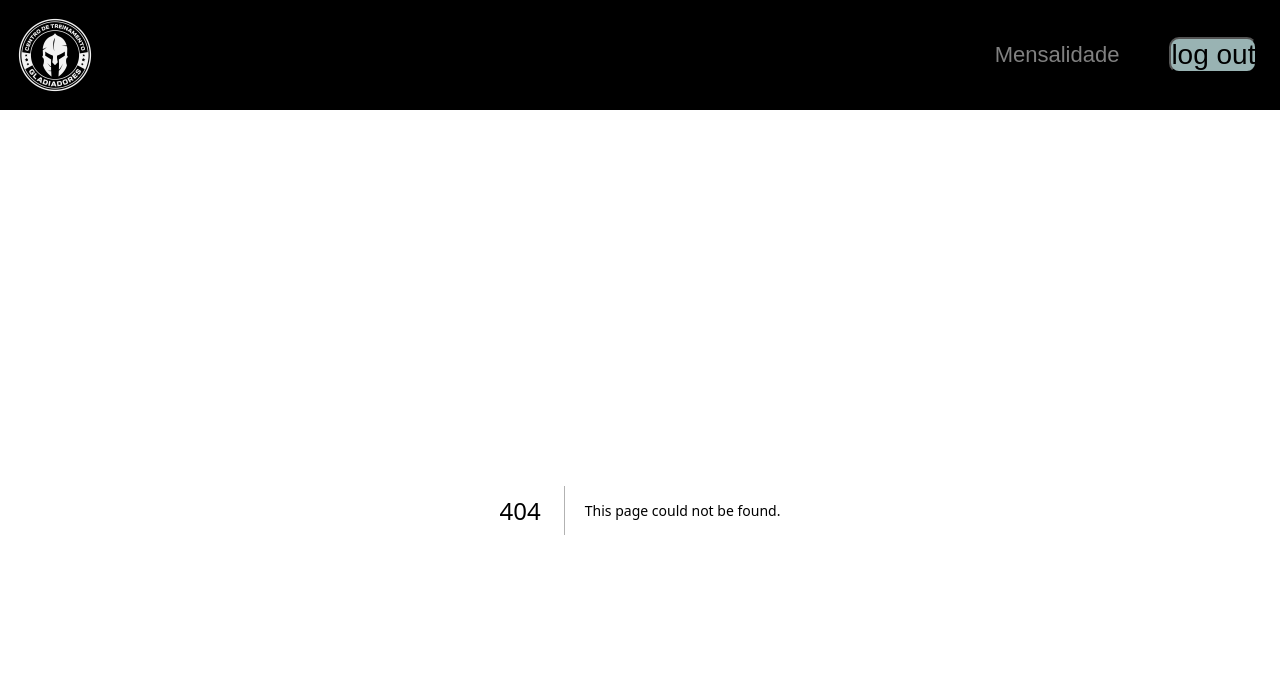
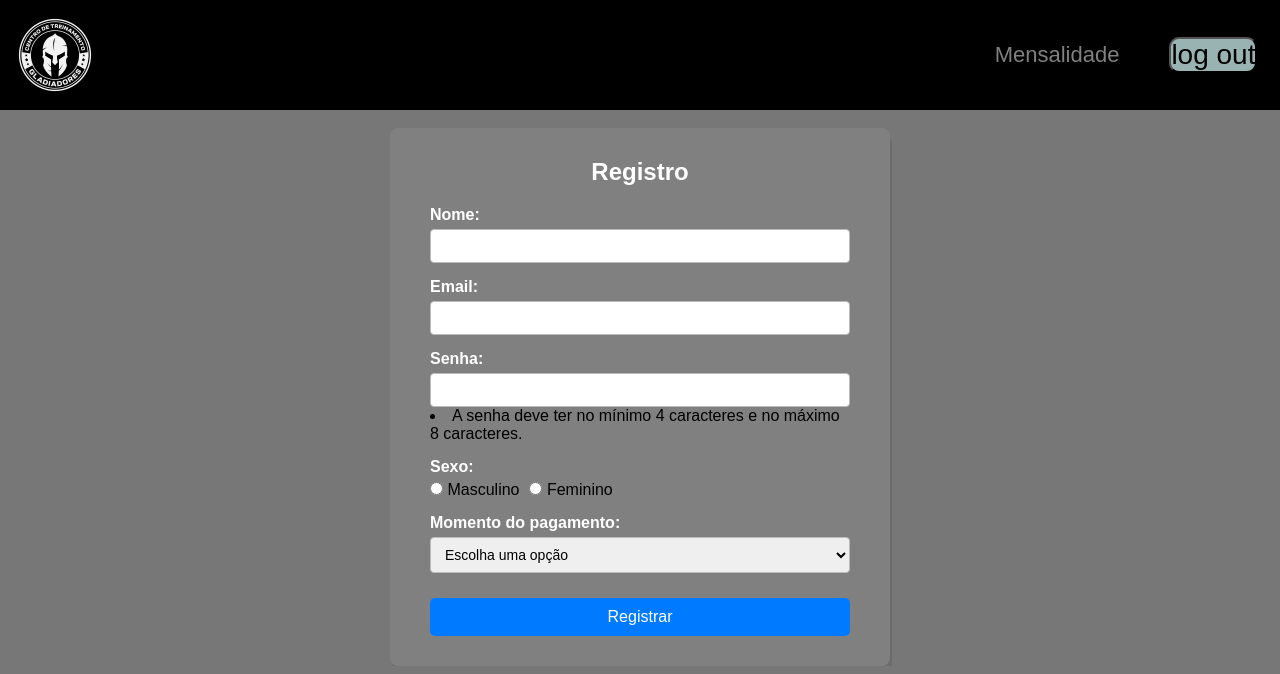
Before and after one commit to joaovitor37/Academia-kf, a Next.js app: page /registro in a window 1280 px wide. Before the commit this address had no page. Shown: the top 674 px of the page. Built offline with nearby package versions, Linux system fonts and the light colour scheme.

Commit message:
telas de login e registro

```diff
--- /dev/null
+++ b/src/app/login/page.module.css
@@ -0,0 +1,78 @@
+.container {
+  background-color: gray;
+  padding: 30px 40px;
+  border-radius: 8px;
+  box-shadow: 0 2px 8px rgba(0, 0, 0, 0.1);
+  width: 700px;
+  max-width: 90vw;
+  margin: 50px auto;
+}
+
+.title {
+  text-align: center;
+  margin-bottom: 20px;
+  color: #ffffff;
+  font-weight: 700;
+}
+
+.label {
+  display: block;
+  margin-top: 15px;
+  margin-bottom: 5px;
+  color: #ffffff;
+  font-weight: 600;
+}
+
+.input {
+  width: 100%;
+  padding: 8px 10px;
+  border: 1px solid #bbb;
+  border-radius: 4px;
+  box-sizing: border-box;
+  font-size: 14px;
+}
+
+.senhaContainer {
+  position: relative;
+}
+
+.verSenha {
+  position: absolute;
+  top: 50%;
+  right: 10px;
+  transform: translateY(-50%);
+  background: none;
+  border: none;
+  cursor: pointer;
+  font-size: 16px;
+}
+
+.checkbox {
+  display: flex;
+  align-items: center;
+  gap: 5px;
+  margin-top: 15px;
+  font-size: 14px;
+  color: #ffffff;
+}
+
+.button {
+  width: 100%;
+  padding: 10px 0;
+  margin-top: 25px;
+  background-color: #007BFF;
+  border: none;
+  border-radius: 5px;
+  color: white;
+  font-size: 16px;
+  cursor: pointer;
+  transition: background-color 0.3s ease;
+}
+
+.button:hover {
+  background-color: #0056b3;
+}
+
+.olhoSenha {
+  color: white;
+}
--- /dev/null
+++ b/src/app/registro/page.js
@@ -0,0 +1,72 @@
+import React from 'react';
+import style from './page.module.css';
+
+export default function Registro() {
+  return (
+    <>
+    <br></br>
+    <div className={style.container}>
+      <h2 className={style.title}>Registro</h2>
+      <form id="registroForm">
+        <label className={style.label} htmlFor="nome">Nome:</label>
+        <input
+          className={style.input}
+          type="text"
+          id="nome"
+          name="nome"
+          required
+        />
+
+        <label className={style.label} htmlFor="email">Email:</label>
+        <input
+          className={style.input}
+          type="email"
+          id="email"
+          name="email"
+          required
+        />
+
+        <label className={style.label} htmlFor="senha">Senha:</label>
+        <input
+          className={style.input}
+          type="password"
+          id="senha"
+          name="senha"
+          minLength={4}
+          maxLength={8}
+          required
+        />
+        <div className={style.li}>
+            <li>A senha deve ter no mínimo 4 caracteres e no máximo 8 caracteres.</li>
+        </div>
+
+        <label className={style.label}>Sexo:</label>
+        <div className={style.sexoOpcoes}>
+          <label className={style.sexoLabel}>
+            <input type="radio" name="sexo" value="Masculino" required /> Masculino
+          </label>
+          <label className={style.sexoLabel}>
+            <input type="radio" name="sexo" value="Feminino" /> Feminino
+          </label>
+        </div>
+
+        <label className={style.label} htmlFor="pagamento">Momento do pagamento:</label>
+        <select
+          className={style.select}
+          id="pagamento"
+          name="pagamento"
+          required
+          defaultValue=""
+        >
+          <option value="" disabled>Escolha uma opção</option>
+          <option value="inicio">Início do mês</option>
+          <option value="meio">Meio do mês</option>
+          <option value="final">Final do mês</option>
+        </select>
+
+        <button className={style.button} type="submit">Registrar</button>
+      </form>
+    </div>
+    </>
+  );
+}
--- /dev/null
+++ b/src/app/registro/page.module.css
@@ -0,0 +1,64 @@
+.container {
+  background-color: gray;
+  padding: 30px 40px;
+  border-radius: 8px;
+  box-shadow: 2px 8px rgba(0, 0, 0, 0.1);
+  width: 500px;
+  max-width: 90vw;
+  margin: 0 auto;
+  text-align: left;
+  gap: 50%;
+}
+
+
+.title {
+  text-align: center;
+  margin-bottom: 20px;
+  color: #ffffff;
+  font-weight: 700;
+}
+
+.label {
+  display: block;
+  margin-top: 15px;
+  margin-bottom: 5px;
+  color: #ffffff;
+  font-weight: 600;
+}
+
+.input,
+.select {
+  width: 100%;
+  padding: 8px 10px;
+  border: 1px solid #bbb;
+  border-radius: 4px;
+  box-sizing: border-box;
+  font-size: 14px;
+}
+
+.sexoOpcoes {
+  display: flex;
+  gap: 10px;
+  margin-top: 5px;
+}
+
+.sexoLabel {
+  font-weight: normal;
+}
+
+.button {
+  width: 100%;
+  padding: 10px 0;
+  margin-top: 25px;
+  background-color: #007BFF;
+  border: none;
+  border-radius: 5px;
+  color: white;
+  font-size: 16px;
+  cursor: pointer;
+  transition: background-color 0.3s ease;
+}
+
+.button:hover {
+  background-color: #0056b3;
+}
```
Also changed, not shown: src/app/login/page.js (added, +40 -0 lines), public/fundotelareg.jpeg (added).
